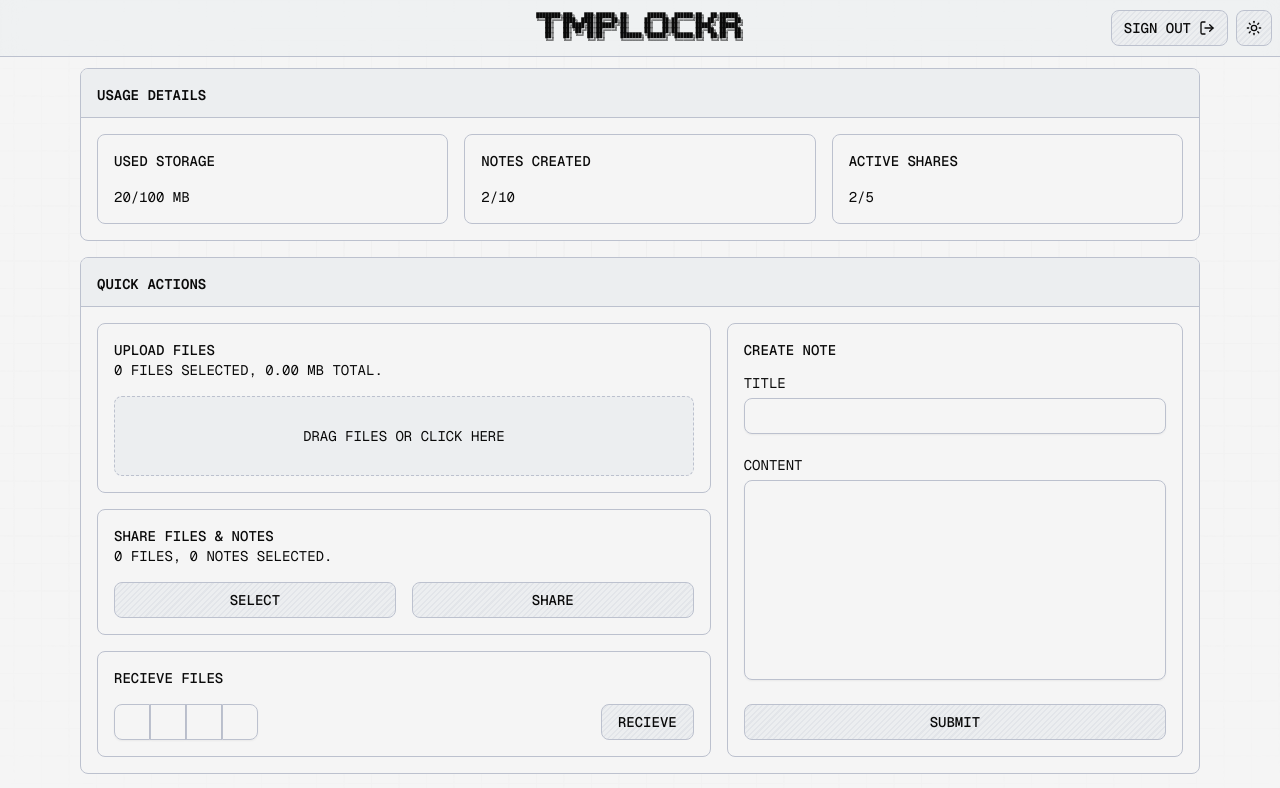
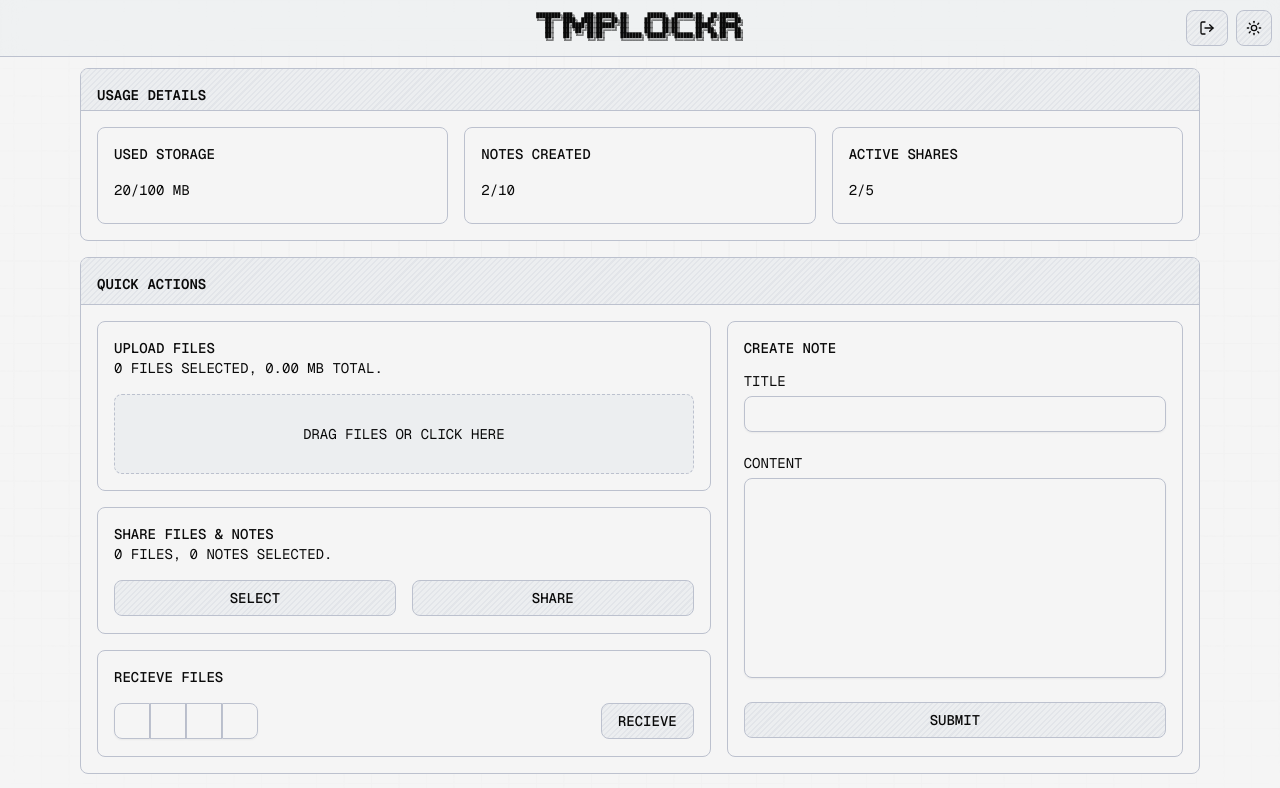
Before and after one commit to d1rshan/tmplockr, a Next.js app: page /dashboard in a window 1280 px wide. Shown: the top 788 px of the page. Built offline with nearby package versions, Linux system fonts and the light colour scheme.

Commit message:
styles: add pattern effect to shadcn card

```diff
--- a/src/components/navbar.tsx
+++ b/src/components/navbar.tsx
@@ -32,8 +32,7 @@ export const Navbar = () => {
       <div className="flex-1 flex justify-end gap-2 items-center">
         {isDashboard && (
           <Button variant="outline">
-            <span className="hidden sm:block">SIGN OUT</span>
-            <LogOut className="" />
+            <LogOut />
           </Button>
         )}
         <ModeToggle />
--- a/src/components/ui/button.tsx
+++ b/src/components/ui/button.tsx
@@ -15,7 +15,6 @@ const buttonVariants = cva(
           "bg-destructive text-white hover:bg-destructive/90 focus-visible:ring-destructive/20 dark:focus-visible:ring-destructive/40 dark:bg-destructive/60",
         outline:
           "relative bg-[#ECEEF0] dark:bg-[#1E1E24] hover:bg-border/30 dark:hover:bg-border/50 z-10 border transition ease-in-out  before:content-[''] before:absolute before:inset-0 before:bg-[repeating-linear-gradient(-45deg,var(--color-border)_0px,var(--color-border)_1.5px,transparent_1.5px,transparent_4px)] before:opacity-20 before:-z-10 z-1 overflow-hidden ",
-        // "border  bg-[#ECEEF0] dark:bg-[#1E1E24]",
         secondary:
           "bg-secondary text-secondary-foreground hover:bg-secondary/80",
         ghost:
--- a/src/components/ui/card.tsx
+++ b/src/components/ui/card.tsx
@@ -24,9 +24,9 @@ function CardHeader({
     <div
       data-slot="card-header"
       className={cn(
-        "@container/card-header  pt-4 grid auto-rows-min grid-rows-[auto_auto] items-start gap-0 px-4 has-data-[slot=card-action]:grid-cols-[1fr_auto]",
+        "@container/card-header relative  pt-4 grid auto-rows-min grid-rows-[auto_auto] items-start gap-0 px-4 has-data-[slot=card-action]:grid-cols-[1fr_auto]",
         separator
-          ? "border-b [.border-b]:pb-3 font-semibold bg-[#ECEEF0] dark:bg-[#1E1E24]"
+          ? "border-b [.border-b]:pb-3 font-semibold bg-[#ECEEF0] dark:bg-[#1E1E24] before:content-[''] before:absolute before:inset-0 before:bg-[repeating-linear-gradient(-45deg,var(--color-border)_0px,var(--color-border)_1.5px,transparent_1.5px,transparent_4px)] before:opacity-20 before:-z-10 z-1 overflow-hidden "
           : "[.border-b]:pb-0 font-medium",
         className
       )}
```
